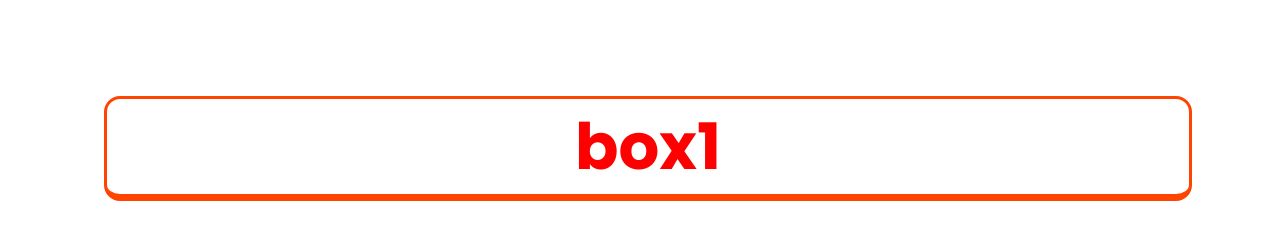
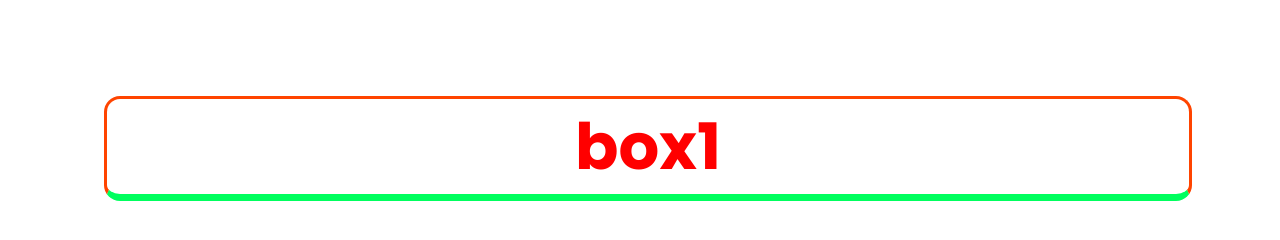
Before and after one commit to nattcodes/Horizons, a plain HTML site: page index.html in a window 1280 px wide. Drawn offline with Linux system fonts and the light colour scheme.

Commit message:
next code added

```diff
--- a/style.css
+++ b/style.css
@@ -17,5 +17,5 @@ h1 {
     margin: 6rem;
     border: 3px solid rgb(255, 68, 0);
     border-radius: 16px;
-    border-bottom: 7px solid rgb(255, 68, 0);
+    border-bottom: 7px solid rgb(0, 255, 94);
 }
```
